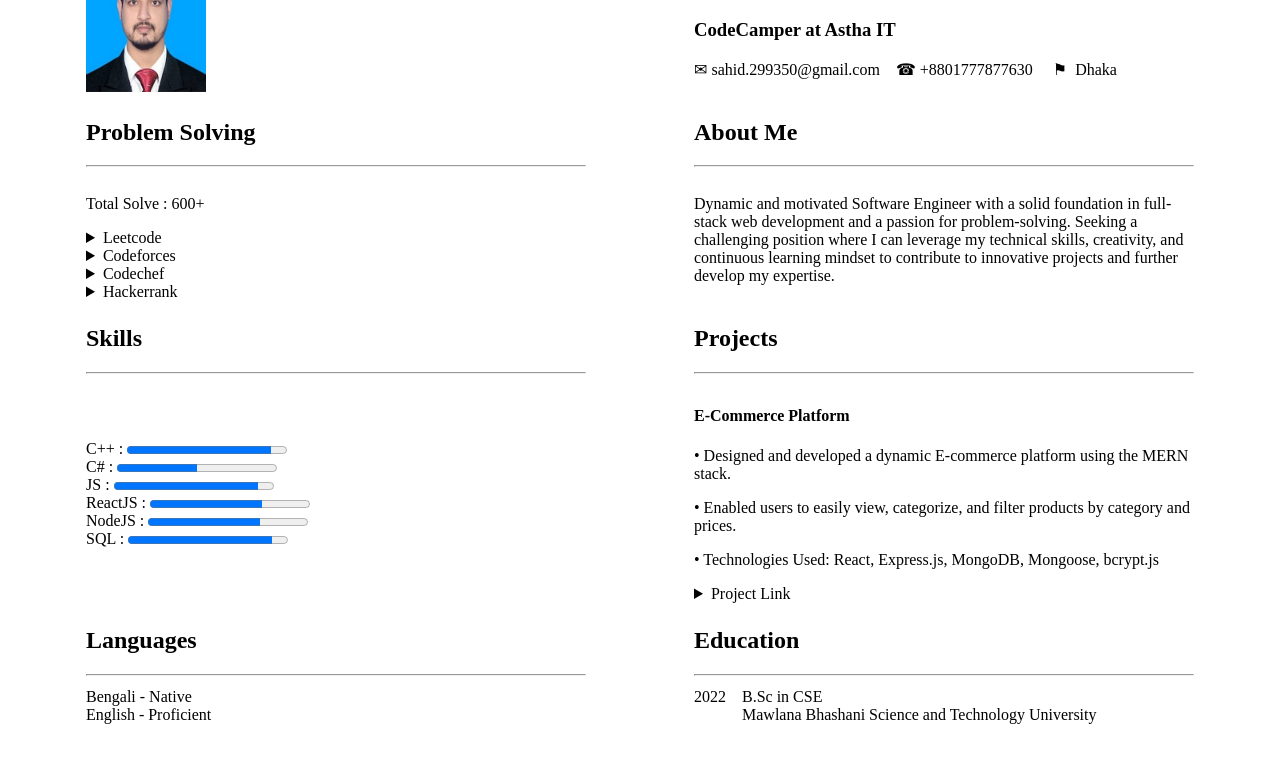
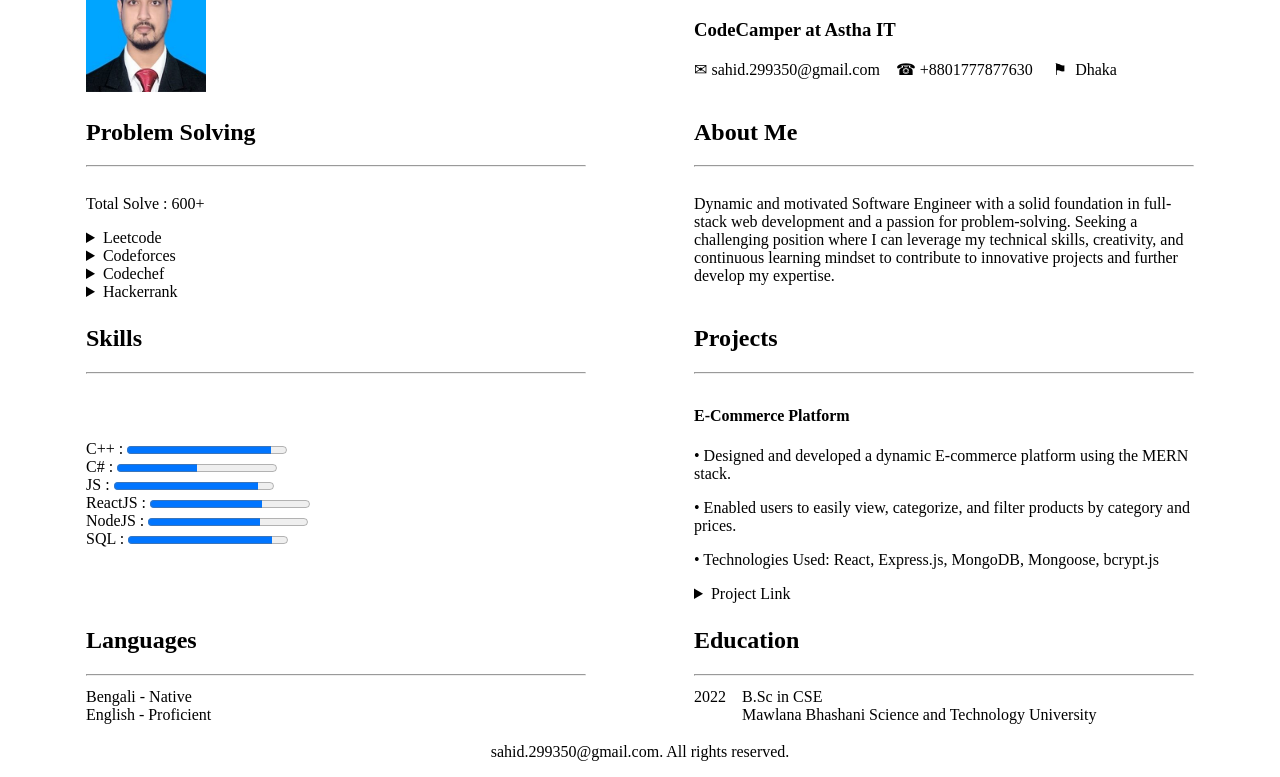
Before and after one commit to sahidulcse12/Assignments, a plain HTML site: page front-end/index.html in a window 1280 px wide. Shown: the part 72-849 px from the top of the page. Before the commit the page ends 807 px from the top, so only its background shows below. Drawn offline with Linux system fonts and the light colour scheme.

Commit message:
some changes

```diff
--- a/front-end/index.html
+++ b/front-end/index.html
@@ -175,6 +175,10 @@
 
     </table>
 
+    <footer align="center">
+        <p>sahid.299350@gmail.com. All rights reserved.</p>
+    </footer>
+
 </body>
 
 </html>
```
